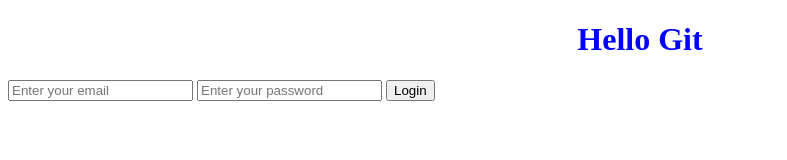
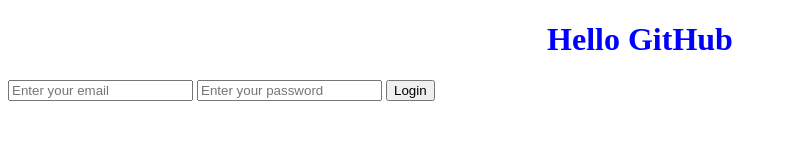
Before and after one commit to codeboarder200/weather-app, a plain HTML site: page index.html in a window 1280 px wide. Shown: the whole page, without its empty margins (0-787 px from the left). Drawn offline with Linux system fonts and the light colour scheme.

Commit message:
Changed the copy of the website

```diff
--- a/index.html
+++ b/index.html
@@ -3,11 +3,11 @@
   <head>
     <meta charset="UTF-8" />
     <meta name="viewport" content="width=device-width, initial-scale=1.0" />
-    <title>Document</title>
+    <title>GitHub is awesome</title>
     <link rel="stylesheet" href="src/style.css" />
   </head>
   <body>
-    <h1>Hello Git</h1>
+    <h1>Hello GitHub</h1>
     <form action="">
       <input type="text" placeholder="Enter your email" />
       <input type="password" placeholder="Enter your password" />
```
